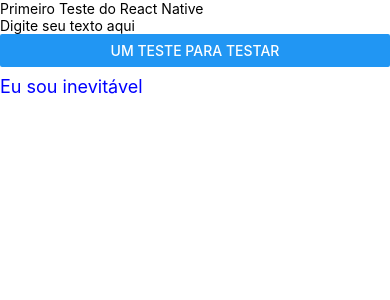
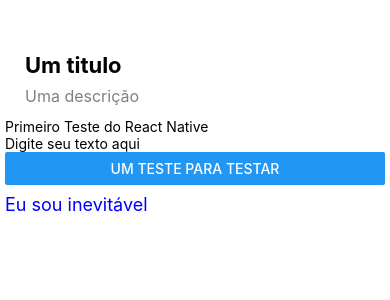
Before and after one commit to Jonalvesilva/Projeto_Infnet_ReactNative, a React Native app: screen / in a window 390 px wide. Shown: the top 300 px of the page. Built offline with nearby package versions, Linux system fonts and the light colour scheme.

Commit message:
Alt App.tsx | Add TitleDescription | Alt Paragraph

```diff
--- a/App.tsx
+++ b/App.tsx
@@ -1,10 +1,15 @@
 import { StatusBar } from "expo-status-bar";
 import { StyleSheet, Text, View, Button, Alert, TextInput } from "react-native";
-import { Paragraph } from "./src/components/Paragraph";
+import { Paragraph, ParagraphMasters } from "./src/components/Paragraph";
+import {
+  TitleDescriptionBasic,
+  TitleDescriptionMasters,
+} from "./src/components/TitleDescription";
 
 export default function App() {
   return (
-    <View>
+    <View style={{ paddingTop: 40, paddingHorizontal: 5 }}>
+      <TitleDescriptionBasic title="Um titulo" description="Uma descrição" />
       <Text>Primeiro Teste do React Native</Text>
       <TextInput placeholder="Digite seu texto aqui"></TextInput>
       <Button
@@ -12,7 +17,7 @@ export default function App() {
         onPress={() => Alert.alert("olá")}
       ></Button>
       <View>
-        <Paragraph>Eu sou inevitável</Paragraph>
+        <ParagraphMasters>Eu sou inevitável</ParagraphMasters>
       </View>
     </View>
   );
--- a/src/components/Paragraph.tsx
+++ b/src/components/Paragraph.tsx
@@ -1,4 +1,5 @@
 import { StyleSheet, Text } from "react-native";
+import styled from "styled-components/native";
 
 type tipo = {
   children: string;
@@ -6,6 +7,13 @@ type tipo = {
 export function Paragraph(props) {
   return <Text style={styles.paragraphStyle}>{props.children}</Text>;
 }
+
+export const ParagraphMasters = styled.Text`
+  font-size: 18px;
+  line-height: 24px;
+  color: blue;
+  margin-vertical: 8px;
+`;
 
 const styles = StyleSheet.create({
   paragraphStyle: {
--- /dev/null
+++ b/src/components/TitleDescription.tsx
@@ -0,0 +1,53 @@
+import { View, Text, StyleSheet } from "react-native";
+import styled from "styled-components/native";
+
+export type TitleDescriptionProps = {
+  title: string;
+  description: string;
+};
+
+export function TitleDescriptionBasic({
+  title,
+  description,
+}: TitleDescriptionProps) {
+  return (
+    <View style={styles.container}>
+      <Text style={styles.title}>{title}</Text>
+      <Text style={styles.description}>{description}</Text>
+    </View>
+  );
+}
+
+const Container = styled.View`
+  margin-horizontal: 20px;
+  margin-vertical: 12px;
+`;
+
+const Title = styled.Text`
+  font-size: 22px;
+  font-weight: bold;
+  margin-bottom: 8px;
+`;
+
+const Description = styled.Text`
+  font-size: 16px;
+  color: gray;
+`;
+
+export function TitleDescriptionMasters({
+  title,
+  description,
+}: TitleDescriptionProps) {
+  return (
+    <Container>
+      <Title>{title}</Title>
+      <Description>{description}</Description>
+    </Container>
+  );
+}
+
+const styles = StyleSheet.create({
+  title: { fontSize: 22, fontWeight: "bold", marginBottom: 8 },
+  description: { fontSize: 16, color: "gray" },
+  container: { marginVertical: 12, marginHorizontal: 20 },
+});
```
